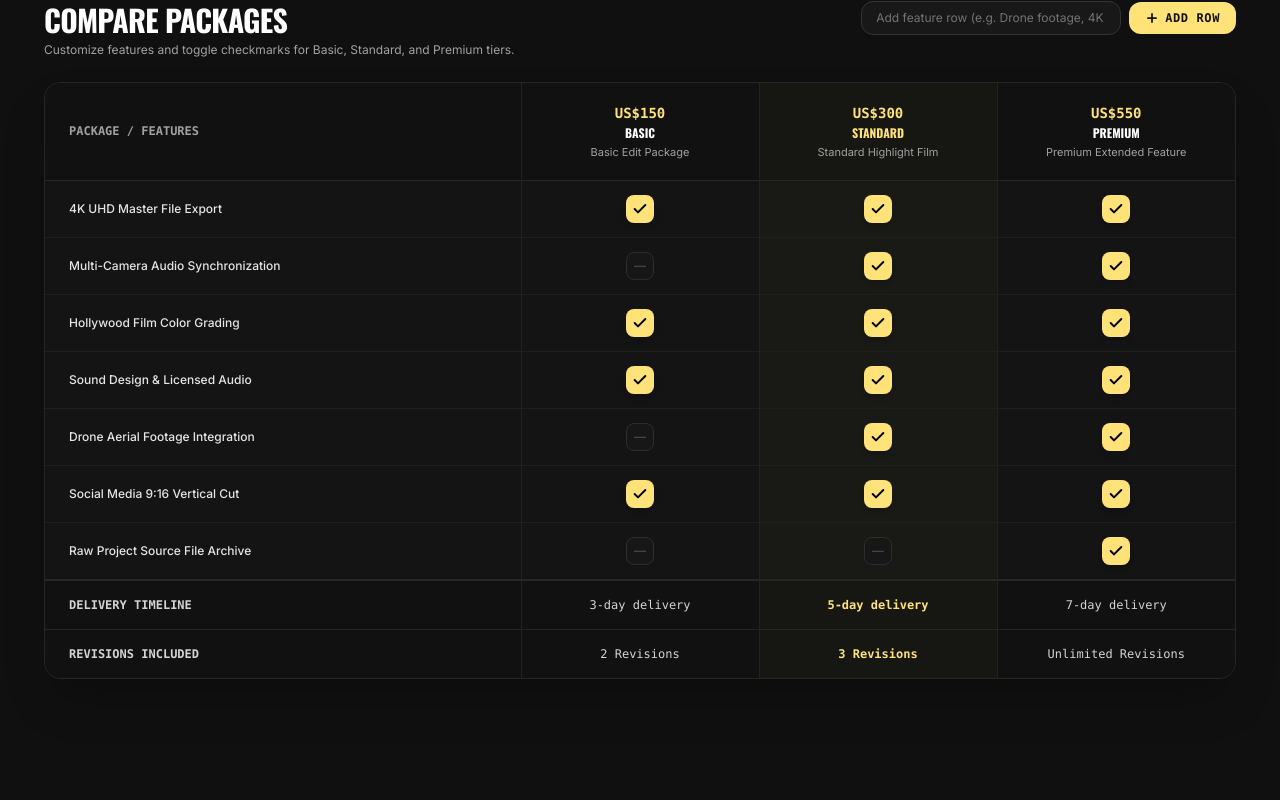
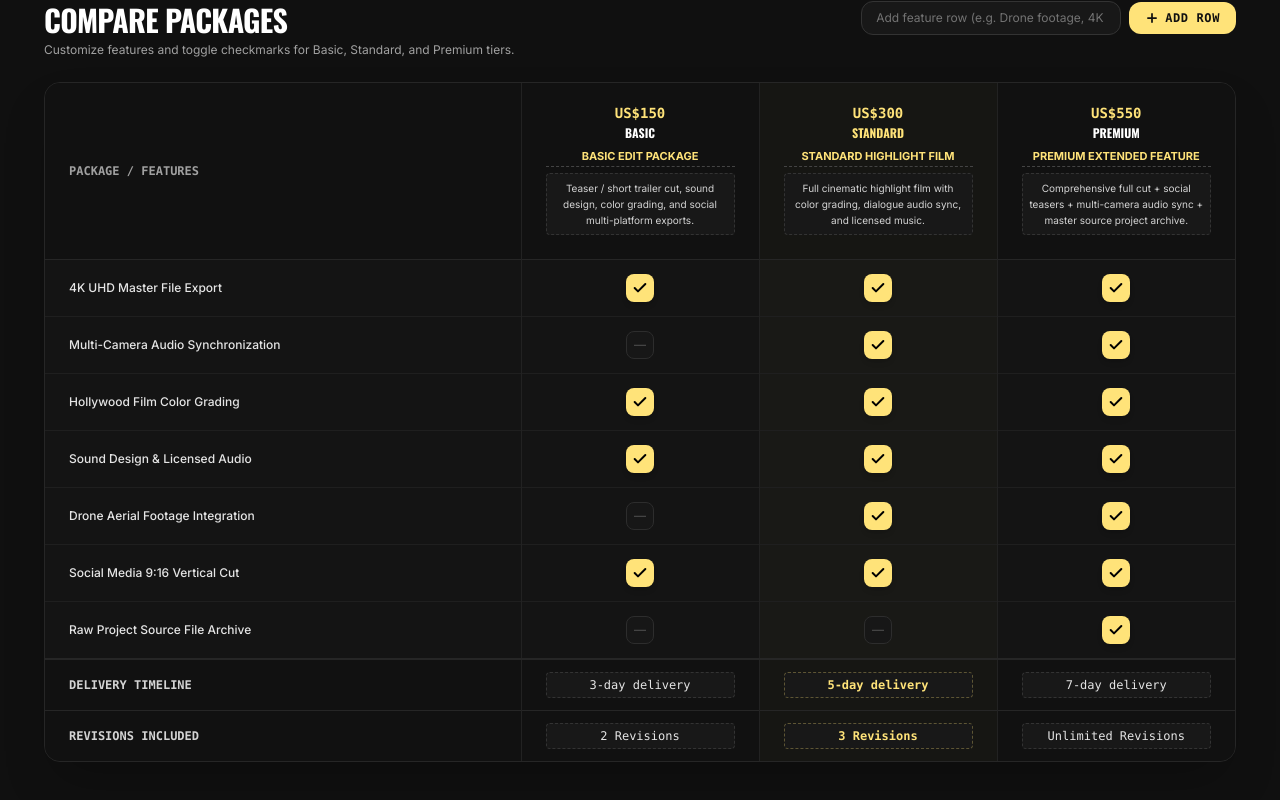
Before and after one commit to alramim07/flipthelense, a React (Vite) app in the folder client/: page /admin/portfolio/builder in a window 1280 px wide. Shown: the part 1646-2446 px from the top of the page. Before the commit the page ends 2421 px from the top, so only its background shows below. Built offline with nearby package versions, Linux system fonts and the light colour scheme; no server answers.

Commit message:
feat: make Compare Packages header subtitle, description, delivery, and revisions fully editable like Fiverr

```diff
--- a/client/src/pages/ProjectVisualBuilder.jsx
+++ b/client/src/pages/ProjectVisualBuilder.jsx
@@ -1291,9 +1291,20 @@ export default function ProjectVisualBuilder() {
                       <span className="text-xs font-bold text-white uppercase mt-0.5 block" style={{ fontFamily: "'Oswald', sans-serif" }}>
                         Basic
                       </span>
-                      <span className="text-[11px] text-neutral-400 font-normal block mt-1 line-clamp-2">
-                        {project.packages?.basic?.title || 'Basic Edit Package'}
-                      </span>
+                      <input
+                        type="text"
+                        value={project.packages?.basic?.title || ''}
+                        onChange={(e) => updatePackageField('basic', 'title', e.target.value)}
+                        placeholder="Package Title (e.g. STARTER STORE)"
+                        className="w-full text-center text-[11px] font-bold uppercase text-[#FFE379] bg-transparent border-b border-dashed border-[#444] hover:border-[#FFE379] focus:border-[#FFE379] outline-none mt-1.5 py-0.5"
+                      />
+                      <textarea
+                        rows="3"
+                        value={project.packages?.basic?.desc || ''}
+                        onChange={(e) => updatePackageField('basic', 'desc', e.target.value)}
+                        placeholder="Package description / features summary..."
+                        className="w-full text-center text-[10px] text-neutral-300 font-normal bg-[#181818] p-1.5 rounded border border-dashed border-[#333] hover:border-[#FFE379] focus:border-[#FFE379] outline-none mt-1.5 resize-none leading-relaxed"
+                      />
                     </th>
                     <th className="py-5 px-6 text-center w-1/5 border-l border-[#222] bg-[#FFE379]/[0.02]">
                       <span className="text-sm font-black text-[#FFE379] font-mono block">
@@ -1302,9 +1313,20 @@ export default function ProjectVisualBuilder() {
                       <span className="text-xs font-bold text-[#FFE379] uppercase mt-0.5 block" style={{ fontFamily: "'Oswald', sans-serif" }}>
                         Standard
                       </span>
-                      <span className="text-[11px] text-neutral-400 font-normal block mt-1 line-clamp-2">
-                        {project.packages?.standard?.title || 'Standard Highlight Film'}
-                      </span>
+                      <input
+                        type="text"
+                        value={project.packages?.standard?.title || ''}
+                        onChange={(e) => updatePackageField('standard', 'title', e.target.value)}
+                        placeholder="Package Title (e.g. GROWTH STORE)"
+                        className="w-full text-center text-[11px] font-bold uppercase text-[#FFE379] bg-transparent border-b border-dashed border-[#444] hover:border-[#FFE379] focus:border-[#FFE379] outline-none mt-1.5 py-0.5"
+                      />
+                      <textarea
+                        rows="3"
+                        value={project.packages?.standard?.desc || ''}
+                        onChange={(e) => updatePackageField('standard', 'desc', e.target.value)}
+                        placeholder="Package description / features summary..."
+                        className="w-full text-center text-[10px] text-neutral-300 font-normal bg-[#181818] p-1.5 rounded border border-dashed border-[#333] hover:border-[#FFE379] focus:border-[#FFE379] outline-none mt-1.5 resize-none leading-relaxed"
+                      />
                     </th>
                     <th className="py-5 px-6 text-center w-1/5 border-l border-[#222]">
                       <span className="text-sm font-black text-[#FFE379] font-mono block">
@@ -1313,9 +1335,20 @@ export default function ProjectVisualBuilder() {
                       <span className="text-xs font-bold text-white uppercase mt-0.5 block" style={{ fontFamily: "'Oswald', sans-serif" }}>
                         Premium
                       </span>
-                      <span className="text-[11px] text-neutral-400 font-normal block mt-1 line-clamp-2">
-                        {project.packages?.premium?.title || 'Premium Extended Feature'}
-                      </span>
+                      <input
+                        type="text"
+                        value={project.packages?.premium?.title || ''}
+                        onChange={(e) => updatePackageField('premium', 'title', e.target.value)}
+                        placeholder="Package Title (e.g. CUSTOM BRAND STORE)"
+                        className="w-full text-center text-[11px] font-bold uppercase text-[#FFE379] bg-transparent border-b border-dashed border-[#444] hover:border-[#FFE379] focus:border-[#FFE379] outline-none mt-1.5 py-0.5"
+                      />
+                      <textarea
+                        rows="3"
+                        value={project.packages?.premium?.desc || ''}
+                        onChange={(e) => updatePackageField('premium', 'desc', e.target.value)}
+                        placeholder="Package description / features summary..."
+                        className="w-full text-center text-[10px] text-neutral-300 font-normal bg-[#181818] p-1.5 rounded border border-dashed border-[#333] hover:border-[#FFE379] focus:border-[#FFE379] outline-none mt-1.5 resize-none leading-relaxed"
+                      />
                     </th>
                   </tr>
                 </thead>
@@ -1397,14 +1430,32 @@ export default function ProjectVisualBuilder() {
                     <td className="py-4 px-6 text-xs font-bold uppercase font-mono text-neutral-300">
                       Delivery Timeline
                     </td>
-                    <td className="py-4 px-6 text-center border-l border-[#222] font-mono text-xs text-neutral-300">
-                      {project.packages?.basic?.delivery || '3-day delivery'}
+                    <td className="py-3 px-6 text-center border-l border-[#222]">
+                      <input
+                        type="text"
+                        value={project.packages?.basic?.delivery || ''}
+                        onChange={(e) => updatePackageField('basic', 'delivery', e.target.value)}
+                        placeholder="3-day delivery"
+                        className="w-full text-center bg-[#181818] border border-dashed border-[#333] hover:border-[#FFE379] focus:border-[#FFE379] outline-none text-xs text-neutral-200 font-mono py-1 rounded"
+                      />
                     </td>
-                    <td className="py-4 px-6 text-center border-l border-[#222] font-mono text-xs text-[#FFE379] font-bold bg-[#FFE379]/[0.02]">
-                      {project.packages?.standard?.delivery || '5-day delivery'}
+                    <td className="py-3 px-6 text-center border-l border-[#222] bg-[#FFE379]/[0.02]">
+                      <input
+                        type="text"
+                        value={project.packages?.standard?.delivery || ''}
+                        onChange={(e) => updatePackageField('standard', 'delivery', e.target.value)}
+                        placeholder="5-day delivery"
+                        className="w-full text-center bg-[#181818] border border-dashed border-[#FFE379]/30 hover:border-[#FFE379] focus:border-[#FFE379] outline-none text-xs text-[#FFE379] font-bold font-mono py-1 rounded"
+                      />
                     </td>
-                    <td className="py-4 px-6 text-center border-l border-[#222] font-mono text-xs text-neutral-300">
-                      {project.packages?.premium?.delivery || '7-day delivery'}
+                    <td className="py-3 px-6 text-center border-l border-[#222]">
+                      <input
+                        type="text"
+                        value={project.packages?.premium?.delivery || ''}
+                        onChange={(e) => updatePackageField('premium', 'delivery', e.target.value)}
+                        placeholder="7-day delivery"
+                        className="w-full text-center bg-[#181818] border border-dashed border-[#333] hover:border-[#FFE379] focus:border-[#FFE379] outline-none text-xs text-neutral-200 font-mono py-1 rounded"
+                      />
                     </td>
                   </tr>
 
@@ -1413,14 +1464,32 @@ export default function ProjectVisualBuilder() {
                     <td className="py-4 px-6 text-xs font-bold uppercase font-mono text-neutral-300">
                       Revisions Included
                     </td>
-                    <td className="py-4 px-6 text-center border-l border-[#222] font-mono text-xs text-neutral-300">
-                      {project.packages?.basic?.revisions || '2 Revisions'}
+                    <td className="py-3 px-6 text-center border-l border-[#222]">
+                      <input
+                        type="text"
+                        value={project.packages?.basic?.revisions || ''}
+                        onChange={(e) => updatePackageField('basic', 'revisions', e.target.value)}
+                        placeholder="2 Revisions"
+                        className="w-full text-center bg-[#181818] border border-dashed border-[#333] hover:border-[#FFE379] focus:border-[#FFE379] outline-none text-xs text-neutral-200 font-mono py-1 rounded"
+                      />
                     </td>
-                    <td className="py-4 px-6 text-center border-l border-[#222] font-mono text-xs text-[#FFE379] font-bold bg-[#FFE379]/[0.02]">
-                      {project.packages?.standard?.revisions || '3 Revisions'}
+                    <td className="py-3 px-6 text-center border-l border-[#222] bg-[#FFE379]/[0.02]">
+                      <input
+                        type="text"
+                        value={project.packages?.standard?.revisions || ''}
+                        onChange={(e) => updatePackageField('standard', 'revisions', e.target.value)}
+                        placeholder="3 Revisions"
+                        className="w-full text-center bg-[#181818] border border-dashed border-[#FFE379]/30 hover:border-[#FFE379] focus:border-[#FFE379] outline-none text-xs text-[#FFE379] font-bold font-mono py-1 rounded"
+                      />
                     </td>
-                    <td className="py-4 px-6 text-center border-l border-[#222] font-mono text-xs text-neutral-300">
-                      {project.packages?.premium?.revisions || 'Unlimited Revisions'}
+                    <td className="py-3 px-6 text-center border-l border-[#222]">
+                      <input
+                        type="text"
+                        value={project.packages?.premium?.revisions || ''}
+                        onChange={(e) => updatePackageField('premium', 'revisions', e.target.value)}
+                        placeholder="Unlimited Revisions"
+                        className="w-full text-center bg-[#181818] border border-dashed border-[#333] hover:border-[#FFE379] focus:border-[#FFE379] outline-none text-xs text-neutral-200 font-mono py-1 rounded"
+                      />
                     </td>
                   </tr>
                 </tbody>
--- a/client/src/pages/ServiceDetail.jsx
+++ b/client/src/pages/ServiceDetail.jsx
@@ -542,9 +542,15 @@ export default function ServiceDetail() {
                           <span className="text-xs font-bold text-white uppercase mt-0.5 block" style={{ fontFamily: "'Oswald', sans-serif" }}>
                             Basic
                           </span>
-                          <span className="text-[11px] text-neutral-400 font-normal block mt-1 line-clamp-2">
+                          <span className="text-[11px] font-bold text-[#FFE379] uppercase block mt-2">
                             {project.packages?.basic?.title || 'Basic Edit Package'}
                           </span>
+                          <p
+                            className="text-[11px] text-neutral-400 font-normal mt-1 leading-relaxed max-w-[200px] mx-auto"
+                            style={{ fontFamily: "'Raleway', sans-serif" }}
+                          >
+                            {project.packages?.basic?.desc || 'Teaser / short trailer cut, sound design, color grading, and social multi-platform exports.'}
+                          </p>
                         </th>
 
                         {/* Standard Header */}
@@ -555,9 +561,15 @@ export default function ServiceDetail() {
                           <span className="text-xs font-bold text-[#FFE379] uppercase mt-0.5 block" style={{ fontFamily: "'Oswald', sans-serif" }}>
                             Standard
                           </span>
-                          <span className="text-[11px] text-neutral-400 font-normal block mt-1 line-clamp-2">
+                          <span className="text-[11px] font-bold text-[#FFE379] uppercase block mt-2">
                             {project.packages?.standard?.title || 'Standard Highlight Film'}
                           </span>
+                          <p
+                            className="text-[11px] text-neutral-300 font-normal mt-1 leading-relaxed max-w-[200px] mx-auto"
+                            style={{ fontFamily: "'Raleway', sans-serif" }}
+                          >
+                            {project.packages?.standard?.desc || 'Full cinematic highlight film with color grading, dialogue audio sync, and licensed music.'}
+                          </p>
                         </th>
 
                         {/* Premium Header */}
@@ -568,9 +580,15 @@ export default function ServiceDetail() {
                           <span className="text-xs font-bold text-white uppercase mt-0.5 block" style={{ fontFamily: "'Oswald', sans-serif" }}>
                             Premium
                           </span>
-                          <span className="text-[11px] text-neutral-400 font-normal block mt-1 line-clamp-2">
+                          <span className="text-[11px] font-bold text-[#FFE379] uppercase block mt-2">
                             {project.packages?.premium?.title || 'Premium Extended Feature'}
                           </span>
+                          <p
+                            className="text-[11px] text-neutral-400 font-normal mt-1 leading-relaxed max-w-[200px] mx-auto"
+                            style={{ fontFamily: "'Raleway', sans-serif" }}
+                          >
+                            {project.packages?.premium?.desc || 'Comprehensive full cut + social teasers + multi-camera audio sync + master source project archive.'}
+                          </p>
                         </th>
                       </tr>
                     </thead>
```
